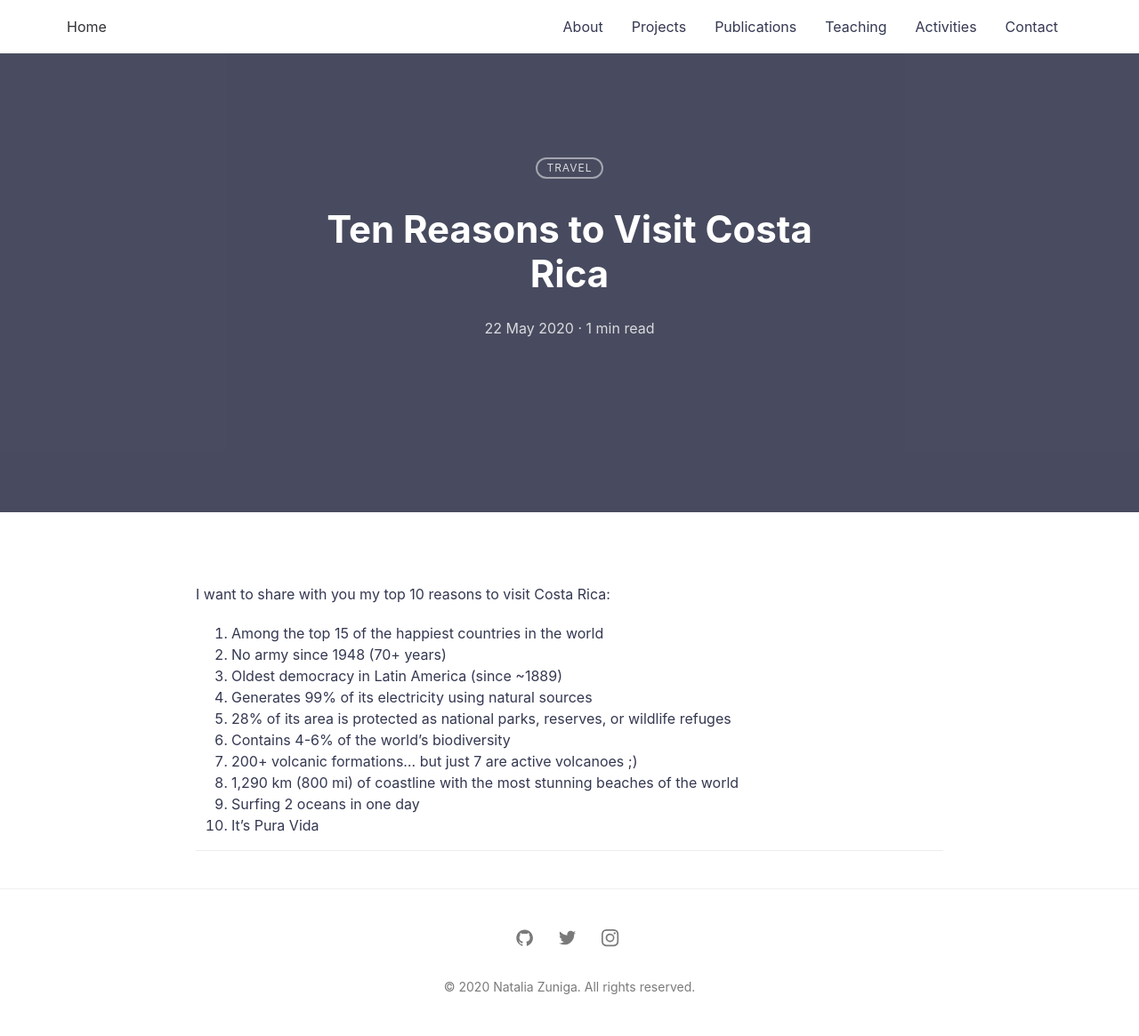
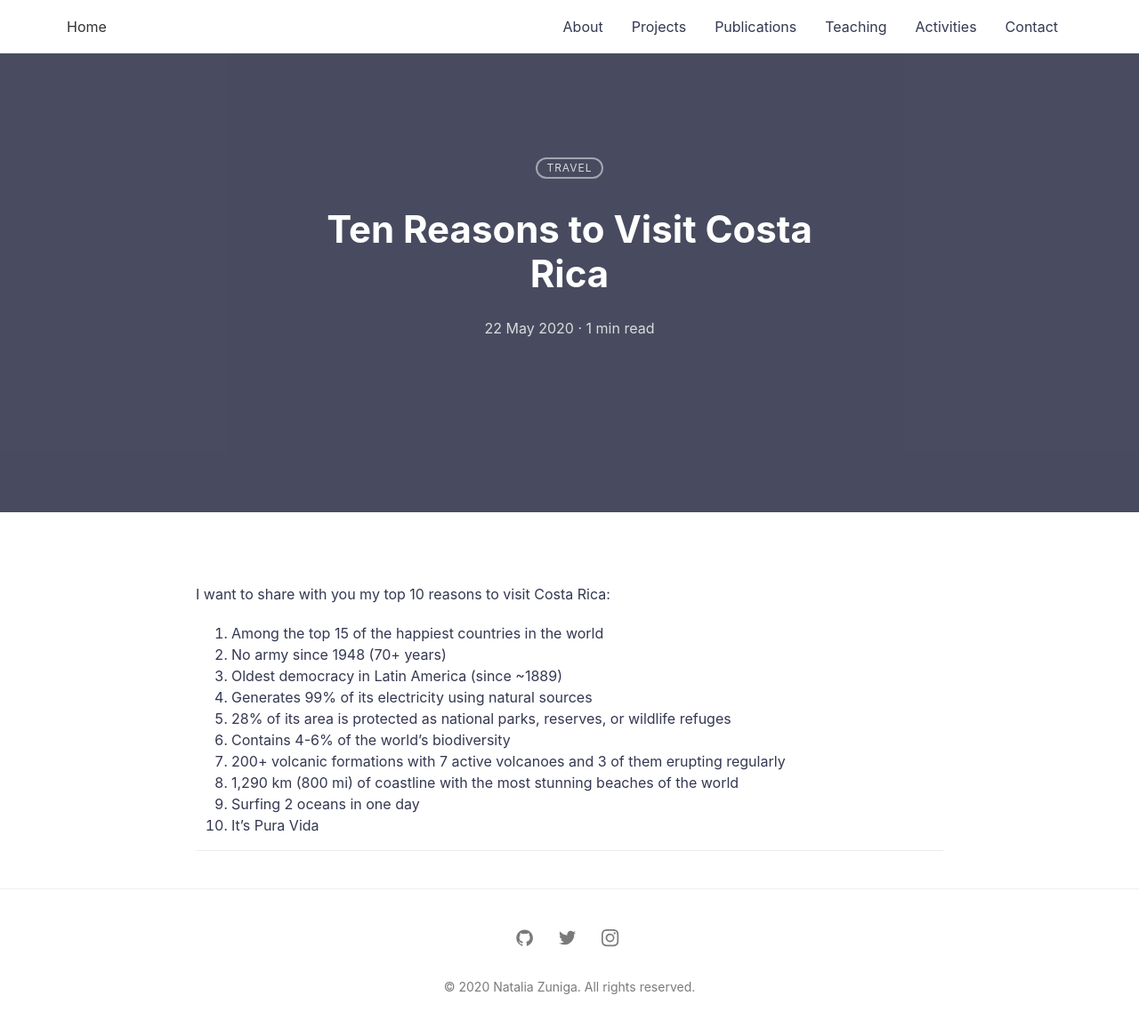
Before and after one commit to nzunigag/nzunigag.github.io, a Jekyll site: the page built from _posts/2020-05-22-Costa-Rica.md, in a window 1280 px wide. Shown: the whole page at 89% size. Built offline with Jekyll 4.4.1, drawn with Linux system fonts in a browser that asks for light colours.

Commit message:
Update 2020-05-22-Costa-Rica.md

```diff
--- a/_posts/2020-05-22-Costa-Rica.md
+++ b/_posts/2020-05-22-Costa-Rica.md
@@ -13,7 +13,7 @@ I want to share with you my top 10 reasons to visit Costa Rica:
 4. Generates 99% of its electricity using natural sources
 5. 28% of its area is protected as national parks, reserves, or wildlife refuges
 6. Contains 4-6% of the world's biodiversity
-7. 200+ volcanic formations... but just 7 are active volcanoes ;)
+7. 200+ volcanic formations with 7 active volcanoes and 3 of them erupting regularly
 8. 1,290 km (800 mi) of coastline with the most stunning beaches of the world
 9. Surfing 2 oceans in one day
 10. It's Pura Vida
```
